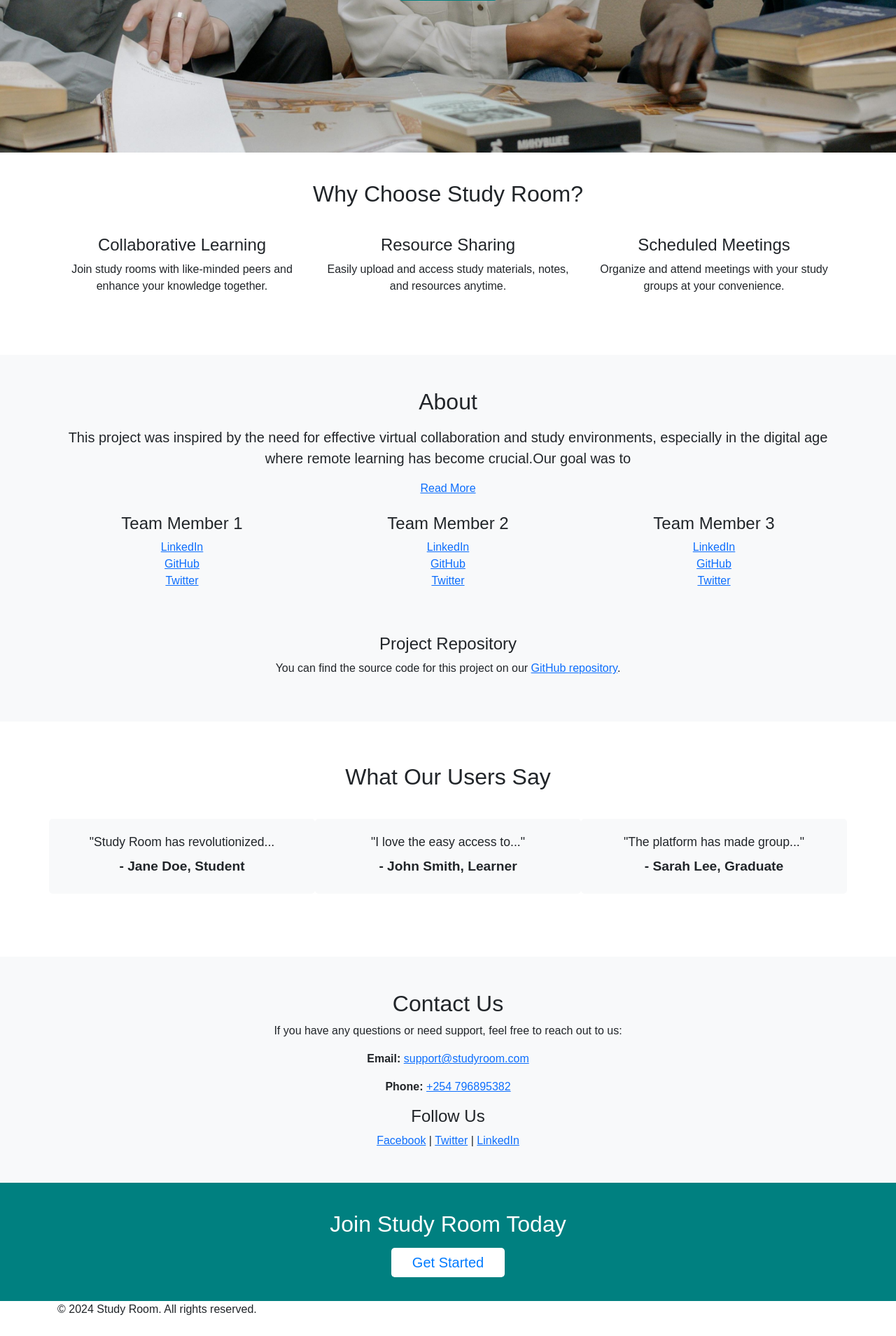
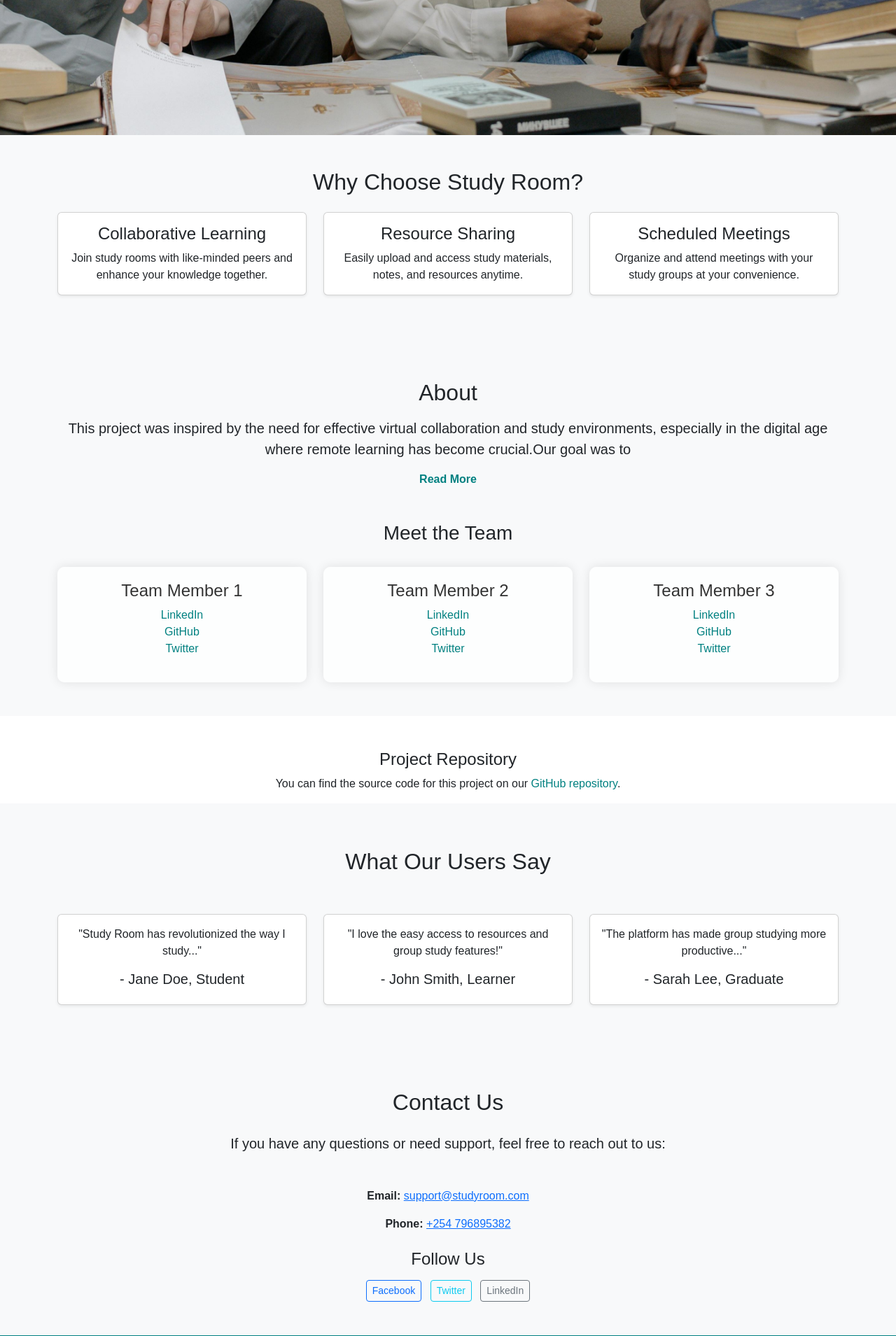
Before and after one commit to bossambani/StudyRoom, a Flask app: page / in a window 1280 px wide. Shown: the part 714-2623 px from the top of the page at 70% size. Before the commit the page ends 2593 px from the top, so only its background shows below. Run offline with Flask 3, Linux system fonts and the light colour scheme; some libraries are stand-ins or nearby versions.

Commit message:
Add new styles

```diff
--- a/app/templates/home.html
+++ b/app/templates/home.html
@@ -12,6 +12,21 @@
         body {
             background-color: linear-gradient(to bottom right, #f0f4f8, #cfd8dc);
             font-family: Arial, sans-serif;
+        }
+
+        header {
+            display: flex;
+            padding-left: 20px;
+            padding-top: 10px;
+            padding-bottom: 5px;
+        }
+
+        .list-items {
+            display: flex;
+            justify-content: space-evenly;
+            align-items: flex-end;
+            padding: 0px 5px;
+            margin-left: 600px;
         }
 
         .hero-section {
@@ -55,6 +70,57 @@
         }
         .features-section .feature {
             margin-bottom: 30px;
+        }
+        .team-card {
+            background-color: rgba(255, 255, 255, 0.8);
+            padding: 20px;
+            border-radius: 10px;
+            box-shadow: 0px 0px 15px rgba(0, 0, 0, 0.1);
+            transition: transform 0.3s ease;
+        }
+
+        .team-card:hover {
+            transform: translateY(-5px);
+        }
+
+        .team-card h4 {
+            color: #333;
+        }
+
+        .team-card ul {
+            padding: 0;
+            list-style: none;
+        }
+
+        .team-card ul li a {
+            color: teal;
+            text-decoration: none;
+        }
+
+        .team-card ul li a:hover {
+            text-decoration: underline;
+        }
+        .nav-link {
+            color: teal;
+        }
+        .nav-link:hover {
+            color: #006D6F;
+            text-decoration: underline;
+        }
+        #read-more:hover {
+            text-decoration: underline;
+        }
+        #read-more {
+            color: teal;
+            font-weight: bold;
+            text-decoration: none;
+        }
+        a[href*="github.com"] {
+            color: teal;
+            text-decoration: none;
+        }
+        a[href*="github.com"]:hover {
+            text-decoration: underline;
         }
         .testimonial-section {
             background-color: #ffffff;
@@ -104,21 +170,30 @@
 </head>
 <body>
 
-    <header class="text-center p-3 d-flex justify-content-between align-items-center">
-        <img src="{{ url_for('static', filename='images/StudyHub-logo.jpeg') }}" alt="Study Room Logo" class="img-fluid" style="max-width: 100px; border-radius: 50px;">
-        <nav class="d-flex">
-            <ul class="nav list-unstyled">
-                <li class="nav-item"><a class="nav-link" href="#features">Features</a></li>
-                <li class="nav-item"><a class="nav-link" href="#about">About Us</a></li>
-                <li class="nav-item"><a class="nav-link" href="#contact">Contact</a></li>
+    <header class="d-flex justify-content-between align-items-center py-3 px-4">
+        <!-- Logo on the left -->
+        <div>
+            <img src="{{ url_for('static', filename='images/studyRoom-logo.png') }}" alt="Study Room Logo" class="logo" style="max-width: 100px; border-radius: 10px;">
+        </div>
+
+        <!-- List items and actions on the right -->
+        <div class="d-flex align-items-center">
+            <!-- Navigation Menu -->
+            <nav>
+                <ul class="nav list-unstyled d-flex mb-0">
+                    <li class="nav-item mx-3"><a class="nav-link" href="#features">Features</a></li>
+                    <li class="nav-item mx-3"><a class="nav-link" href="#about">About Us</a></li>
+                    <li class="nav-item mx-3"><a class="nav-link" href="#contact">Contact</a></li>
                 </ul>
             </nav>
-        <div class="header-actions">
-            <a href="{{ url_for('auth.signup') }}" class="btn btn-primary me-2">Sign Up</a>
-            <a href="{{ url_for('auth.login') }}" class="btn btn-secondary">Log In</a>
+
+            <!-- Sign Up / Log In Buttons -->
+            <div class="header-actions ms-4">
+                <a href="{{ url_for('auth.signup') }}" class="btn btn-primary me-2" style="background-color: teal; border-color: teal;">Sign Up</a>
+                <a href="{{ url_for('auth.login') }}" class="btn btn-secondary" style="background-color: teal; border-color: teal;">Log In</a>
+            </div>
         </div>
     </header>
-
 
 
     <!-- Hero Section -->
@@ -131,25 +206,41 @@
     </section>
 
     <!-- Features Section -->
-    <section id="features" class="features-section">
+    <section id="features" class="py-5 bg-light">
         <div class="container">
-            <h2>Why Choose Study Room?</h2>
+            <h2 class="text-center mb-4">Why Choose Study Room?</h2>
             <div class="row">
-                <div class="col-md-4 feature">
-                    <h4>Collaborative Learning</h4>
-                    <p>Join study rooms with like-minded peers and enhance your knowledge together.</p>
+                <!-- Feature 1 -->
+                <div class="col-md-4 mb-4">
+                    <div class="card shadow-sm">
+                        <div class="card-body text-center">
+                            <h4 class="card-title">Collaborative Learning</h4>
+                            <p class="card-text">Join study rooms with like-minded peers and enhance your knowledge together.</p>
                         </div>
-                <div class="col-md-4 feature">
-                    <h4>Resource Sharing</h4>
-                    <p>Easily upload and access study materials, notes, and resources anytime.</p>
                     </div>
-                <div class="col-md-4 feature">
-                    <h4>Scheduled Meetings</h4>
-                    <p>Organize and attend meetings with your study groups at your convenience.</p>
+                </div>
+                <!-- Feature 2 -->
+                <div class="col-md-4 mb-4">
+                    <div class="card shadow-sm">
+                        <div class="card-body text-center">
+                            <h4 class="card-title">Resource Sharing</h4>
+                            <p class="card-text">Easily upload and access study materials, notes, and resources anytime.</p>
+                        </div>
+                    </div>
+                </div>
+                <!-- Feature 3 -->
+                <div class="col-md-4 mb-4">
+                    <div class="card shadow-sm">
+                        <div class="card-body text-center">
+                            <h4 class="card-title">Scheduled Meetings</h4>
+                            <p class="card-text">Organize and attend meetings with your study groups at your convenience.</p>
+                        </div>
+                    </div>
                 </div>
             </div>
         </div>
     </section>
+
     <!-- About Section -->
     <section id="about" class="py-5 bg-light">
         <div class="container">
@@ -166,9 +257,17 @@
                 </div>
             </div>
 
+            <!-- Meet the Team Section -->
+            <div class="row mt-5">
+                <div class="col-md-12 text-center">
+                    <h3>Meet the Team</h3>
+                </div>
+            </div>
+
             <div class="row mt-4">
                 <!-- Team Member 1 -->
                 <div class="col-md-4 text-center">
+                    <div class="team-card">
                         <h4>Team Member 1</h4>
                         <ul class="list-unstyled">
                             <li><a href="https://www.linkedin.com/in/boss-ambaka-261136291/" target="_blank">LinkedIn</a></li>
@@ -176,8 +275,10 @@
                             <li><a href="https://x.com/Bossieambaka" target="_blank">Twitter</a></li>
                         </ul>
                     </div>
+                </div>
                 <!-- Team Member 2 -->
                 <div class="col-md-4 text-center">
+                    <div class="team-card">
                         <h4>Team Member 2</h4>
                         <ul class="list-unstyled">
                             <li><a href="https://www.linkedin.com/in/chinaza-ukwe-a02791254/" target="_blank">LinkedIn</a></li>
@@ -185,8 +286,10 @@
                             <li><a href="https://x.com/Nazaukwe" target="_blank">Twitter</a></li>
                         </ul>
                     </div>
+                </div>
                 <!-- Team Member 3 -->
                 <div class="col-md-4 text-center">
+                    <div class="team-card">
                         <h4>Team Member 3</h4>
                         <ul class="list-unstyled">
                             <li><a href="#" target="_blank">LinkedIn</a></li>
@@ -195,12 +298,13 @@
                         </ul>
                     </div>
                 </div>
-
+            </div>
+        </section>
             <div class="row mt-5">
                 <div class="col-md-12 text-center">
                     <h4>Project Repository</h4>
                     <p>
-                    You can find the source code for this project on our <a href="https://github.com/bossambani/StudyRoom" target="_blank">GitHub repository</a>.
+                        You can find the source code for this project on our <a href="https://github.com/bossambani/StudyRoom" target="_blank" id="">GitHub repository</a>.
                     </p>
                 </div>
             </div>
@@ -209,45 +313,68 @@
 
 
     <!-- Testimonials Section -->
-    <section class="testimonial-section">
+    <section class="testimonial-section py-5" style="background-color: #f8f9fa;">
         <div class="container">
-            <h2>What Our Users Say</h2>
+            <h2 class="text-center py-3">What Our Users Say</h2>
             <div class="row">
-                <div class="col-md-4 testimonial">
-                    <p id="first">"Study Room has revolutionized...</p>
+                <!-- Testimonial 1 -->
+                <div class="col-md-4 mb-4">
+                    <div class="card testimonial-card shadow-sm">
+                        <div class="card-body">
+                            <p id="first">"Study Room has revolutionized the way I study..."</p>
                             <h5>- Jane Doe, Student</h5>
                         </div>
-                <div class="col-md-4 testimonial">
-                    <p id="second">"I love the easy access to..."</p>
+                    </div>
+                </div>
+                <!-- Testimonial 2 -->
+                <div class="col-md-4 mb-4">
+                    <div class="card testimonial-card shadow-sm">
+                        <div class="card-body">
+                            <p id="second">"I love the easy access to resources and group study features!"</p>
                             <h5>- John Smith, Learner</h5>
                         </div>
-                <div class="col-md-4 testimonial">
-                    <p id="third">"The platform has made group..."</p>
+                    </div>
+                </div>
+                <!-- Testimonial 3 -->
+                <div class="col-md-4 mb-4">
+                    <div class="card testimonial-card shadow-sm">
+                        <div class="card-body">
+                            <p id="third">"The platform has made group studying more productive..."</p>
                             <h5>- Sarah Lee, Graduate</h5>
+                        </div>
+                    </div>
                 </div>
             </div>
         </div>
     </section>
 
+
    <!-- Contact Section -->
    <section id="contact" class="py-5 bg-light">
     <div class="container text-center">
-        <h2>Contact Us</h2>
-        <p>If you have any questions or need support, feel free to reach out to us:</p>
+        <h2 class="mb-4">Contact Us</h2>
+        <p class="lead mb-5">If you have any questions or need support, feel free to reach out to us:</p>
 
-        <div class="contact-info">
+        <div class="contact-info mb-4">
             <p><strong>Email:</strong> <a href="mailto:support@studyroom.com">support@studyroom.com</a></p>
             <p><strong>Phone:</strong> <a href="tel:+254 796895382">+254 796895382</a></p>
         </div>
 
         <div class="social-media">
-            <h4>Follow Us</h4>
-            <a href="https://web.facebook.com/profile.php?id=61566556340186" target="_blank">Facebook</a> |
-            <a href="https://twitter.com/StudyRoom" target="_blank">Twitter</a> |
-            <a href="https://www.linkedin.com/company/studyroom" target="_blank">LinkedIn</a>
+            <h4 class="mb-3">Follow Us</h4>
+            <a href="https://web.facebook.com/profile.php?id=61566556340186" target="_blank" class="btn btn-outline-primary btn-sm mx-1">
+                <i class="fab fa-facebook-f"></i> Facebook
+            </a>
+            <a href="https://twitter.com/StudyRoom" target="_blank" class="btn btn-outline-info btn-sm mx-1">
+                <i class="fab fa-twitter"></i> Twitter
+            </a>
+            <a href="https://www.linkedin.com/company/studyroom" target="_blank" class="btn btn-outline-secondary btn-sm mx-1">
+                <i class="fab fa-linkedin"></i> LinkedIn
+            </a>
         </div>
     </div>
 </section>
+
 
 
     <!-- Call to Action Section -->
@@ -259,7 +386,7 @@
     </section>
 
     <!-- Footer -->
-    <footer class="footer">
+    <footer class="footer py-4" style="background-color: #f8f9fa; border-top: 1px solid #e9ecef; text-align: center;">
     <div class="container">
         <p>&copy; 2024 Study Room. All rights reserved.</p>
     </div>
```
Lines whose indentation alone changed are shown as unchanged.
